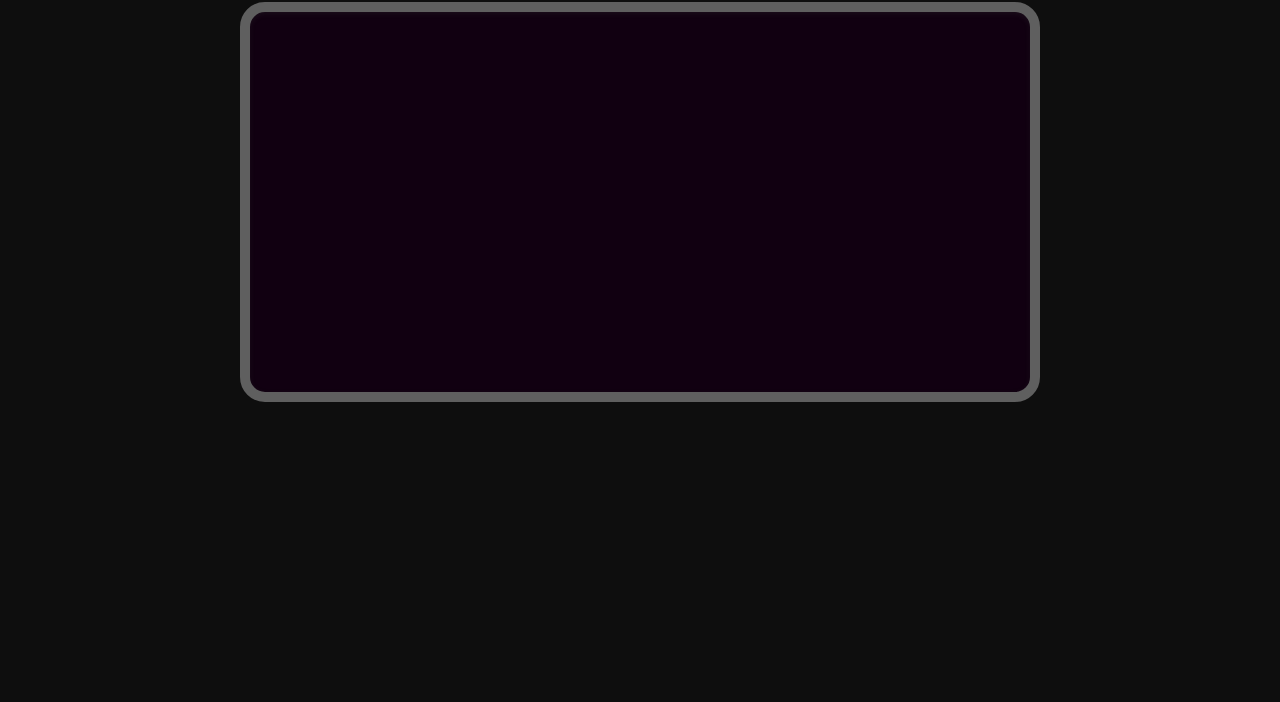
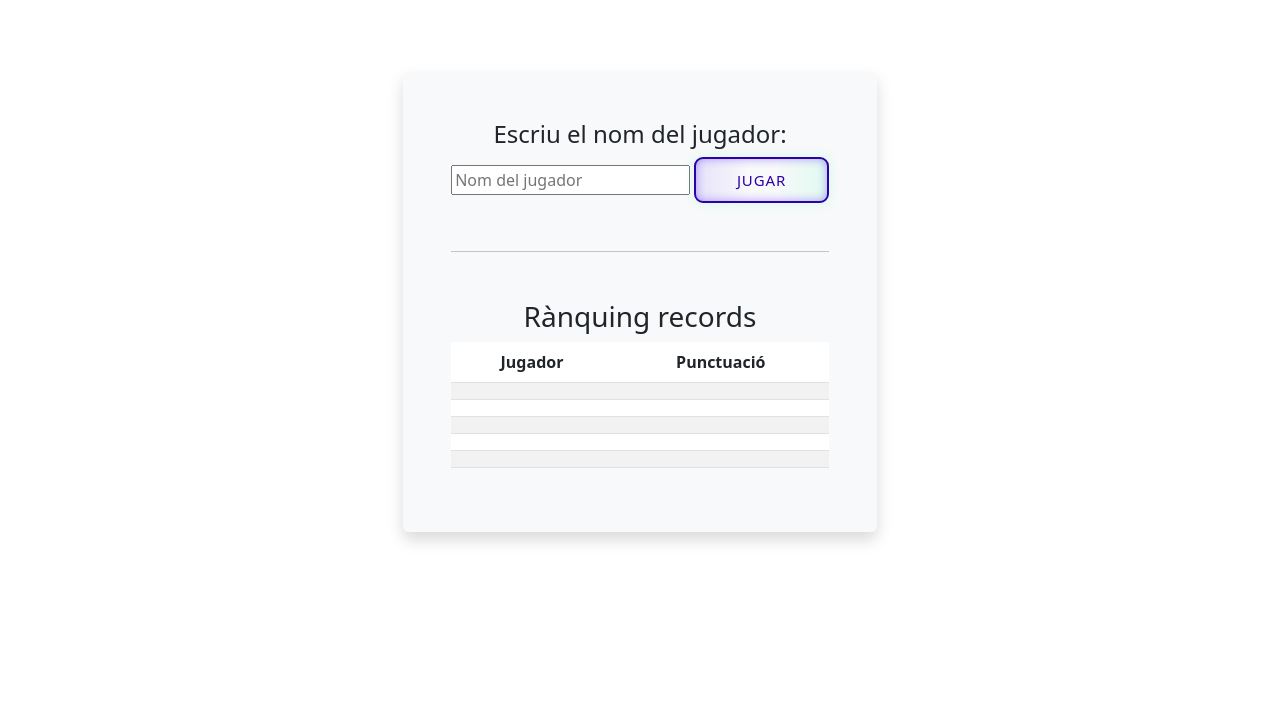
Before and after one commit to Enma1920/P200-G103-10, a plain HTML site: page index.html in a window 1280 px wide. Shown: the part 98-800 px from the top of the page. Drawn offline with nearby package versions, Linux system fonts and the light colour scheme.

Commit message:
menu hecho falta mirar btn

```diff
--- a/css/style.css
+++ b/css/style.css
@@ -49,3 +49,41 @@ body {
     right: 0;
     left: inherit;
 }
+
+
+.btnStyle {
+    --blue: #2d01a7;
+    font-size: 15px;
+    padding: 0.7em 2.7em;
+    letter-spacing: 0.06em;
+    position: relative;
+    font-family: inherit;
+    border-radius: 0.6em;
+    overflow: hidden;
+    transition: all 0.3s;
+    line-height: 1.4em;
+    border: 2px solid var(--blue);
+    background: linear-gradient(to right, rgba(80, 27, 253, 0.1) 1%, transparent 40%,transparent 60% , rgba(27, 253, 156, 0.1) 100%);
+    color: var(--blue);
+    box-shadow: inset 0 0 10px rgba(68, 27, 253, 0.4), 0 0 9px 3px rgba(27, 253, 156, 0.1);
+  }
+
+  .btnStyle:hover {
+    color: #828cff;
+    box-shadow: inset 0 0 10px rgba(46, 27, 253, 0.6), 0 0 9px 3px rgba(76, 27, 253, 0.2);
+  }
+
+  .btnStyle:before {
+    content: "";
+    position: absolute;
+    left: -4em;
+    width: 4em;
+    height: 100%;
+    top: 0;
+    transition: transform .4s ease-in-out;
+    background: linear-gradient(to right, transparent 1%, rgba(27, 253, 156, 0.1) 40%,rgba(27, 253, 156, 0.1) 60% , transparent 100%);
+  }
+
+  .btnStyle:hover:before {
+    transform: translateX(15em);
+  }
--- a/index.html
+++ b/index.html
@@ -5,20 +5,62 @@
     <meta http-equiv="X-UA-Compatible" content="IE=edge">
     <meta name="viewport" content="width=device-width, initial-scale=1.0">
     <link rel="stylesheet" href="css/style.css">
+    <link href="https://cdn.jsdelivr.net/npm/bootstrap@5.3.0/dist/css/bootstrap.min.css" rel="stylesheet">
     <title>Document</title>
 </head>
 <body>
-    <div id="container">
-        <div id="menu">
-            <!--Nom jugador, Configuració del joc, rànquing de records-->>
+    <div id="container" class="d-flex justify-content-center align-items-center vh-100">
+        <div id="menu" class="text-center p-5 bg-light rounded shadow">
+            <!--Nom jugador, Configuració del joc, rànquing de records-->
+            <form>
+                <h4>Escriu el nom del jugador:</h4>
+                <input type="text" name="nomJugador" id="nomJugador" placeholder="Nom del jugador" required>
+                <button type="button" class="btnStyle">JUGAR</button>
+
+            </form>
+            <hr class="my-5">
+            <div class="taulaRanquing mt-5">
+                <h3>Rànquing records</h3>
+                <table id="taulaRanquing" class="table table-striped">
+                    <thead>
+                        <tr>
+                            <th>Jugador</th>
+                            <th>Punctuació</th>
+                        </tr>
+                    </thead>
+                    <tbody id="cosTaulaRanquing">
+                        <tr>
+                            <td id="jugador1"></td>
+                            <td id="punctuacio1"></td>
+                        </tr>
+                        <tr>
+                            <td id="jugador2"> </td>
+                            <td id="punctuacio2"></td>
+                        </tr>
+                        <tr>
+                            <td id="jugador3"> </td>
+                            <td id="punctuacio3"></td>
+                        </tr>
+                        <tr>
+                            <td id="jugador4"> </td>
+                            <td id="punctuacio4"></td>
+                        </tr>
+                        <tr>
+                            <td id="jugador5"> </td>
+                            <td id="punctuacio5"></td>
+                        </tr>
+                    </tbody>
+            </div>
         </div>
-        <div id="display">
-            <h1 class="title">Joc del Pong</h1>
-            <div class="score" id="score-jugador1">0</div>
-            <div class="score" id="score-jugador2">0</div>
-        </div>
-        <div id="divjoc">
-            <canvas id="joc" class="canvatable"></canvas>
+        <div class="contenedorJuego" style="display: none">
+            <div id="display" >
+                <h1 class="title">Joc del Pong</h1>
+                <div class="score" id="score-jugador1">0</div>
+                <div class="score" id="score-jugador2">0</div>
+            </div>
+            <div id="divjoc" >
+                <canvas id="joc" class="canvatable"></canvas>
+            </div>
         </div>
 
     </div>
```
